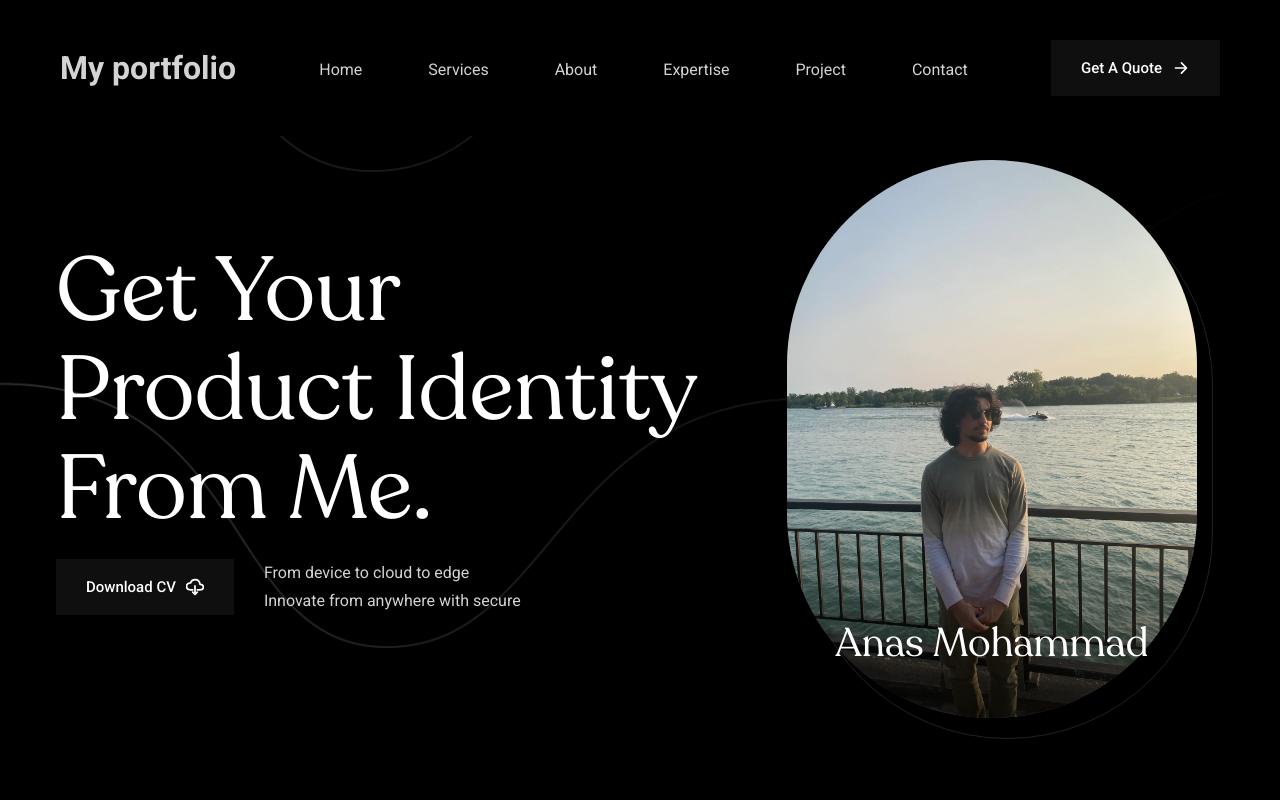
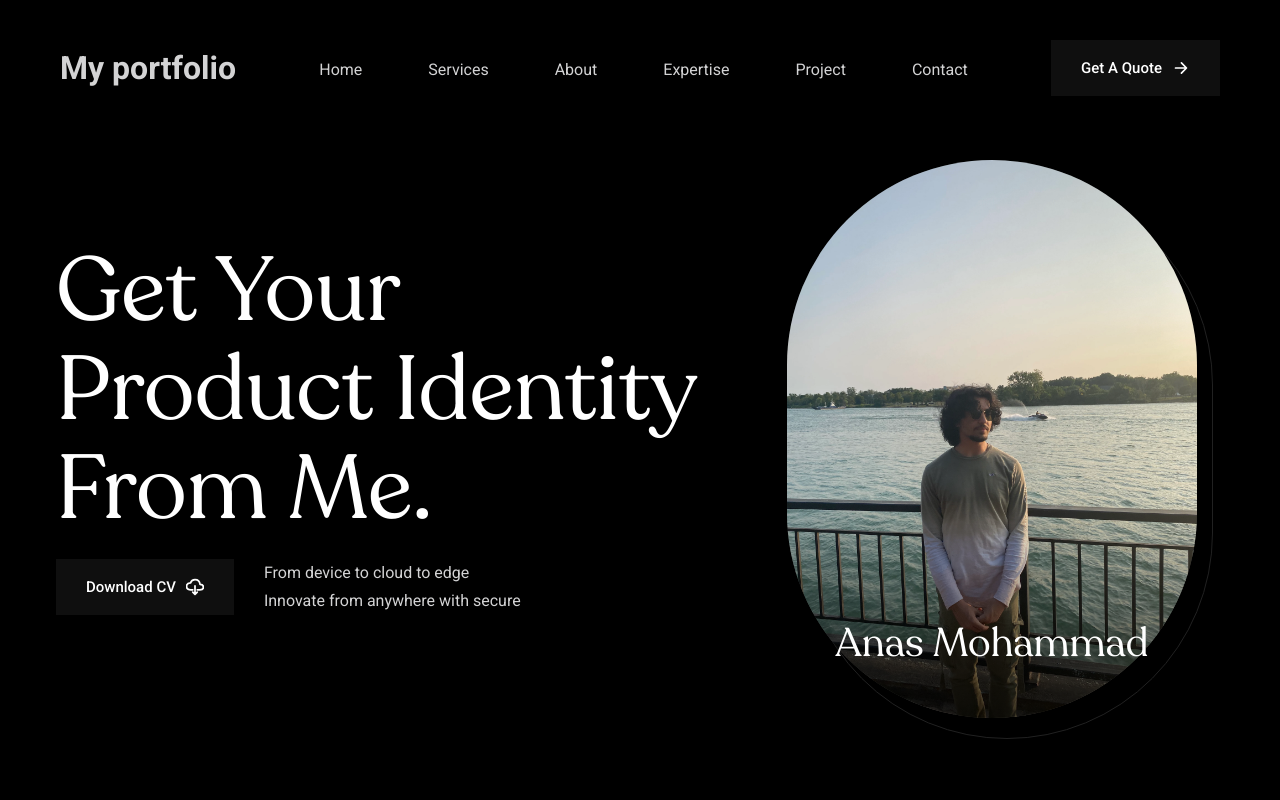
Before and after one commit to youness5rimammm/anas-mohammed, a plain HTML site: page index.html in a window 1280 px wide. Shown: the top 800 px of the page. Drawn offline with nearby package versions, Linux system fonts and the light colour scheme.

Commit message:
last update

```diff
--- a/index.html
+++ b/index.html
@@ -167,9 +167,9 @@
 
           </div>
 
-          <img src="./assets/images/hero-shape-1.png" width="559" height="232" alt="shape" class="shape shape-1">
+          <!-- <img src="./assets/images/hero-shape-1.png" width="559" height="232" alt="shape" class="shape shape-1">
 
-          <img src="./assets/images/hero-shape-2.png" width="1358" height="497" alt="shape" class="shape shape-2">
+          <img src="./assets/images/hero-shape-2.png" width="1358" height="497" alt="shape" class="shape shape-2"> -->
 
         </div>
       </div>
```
